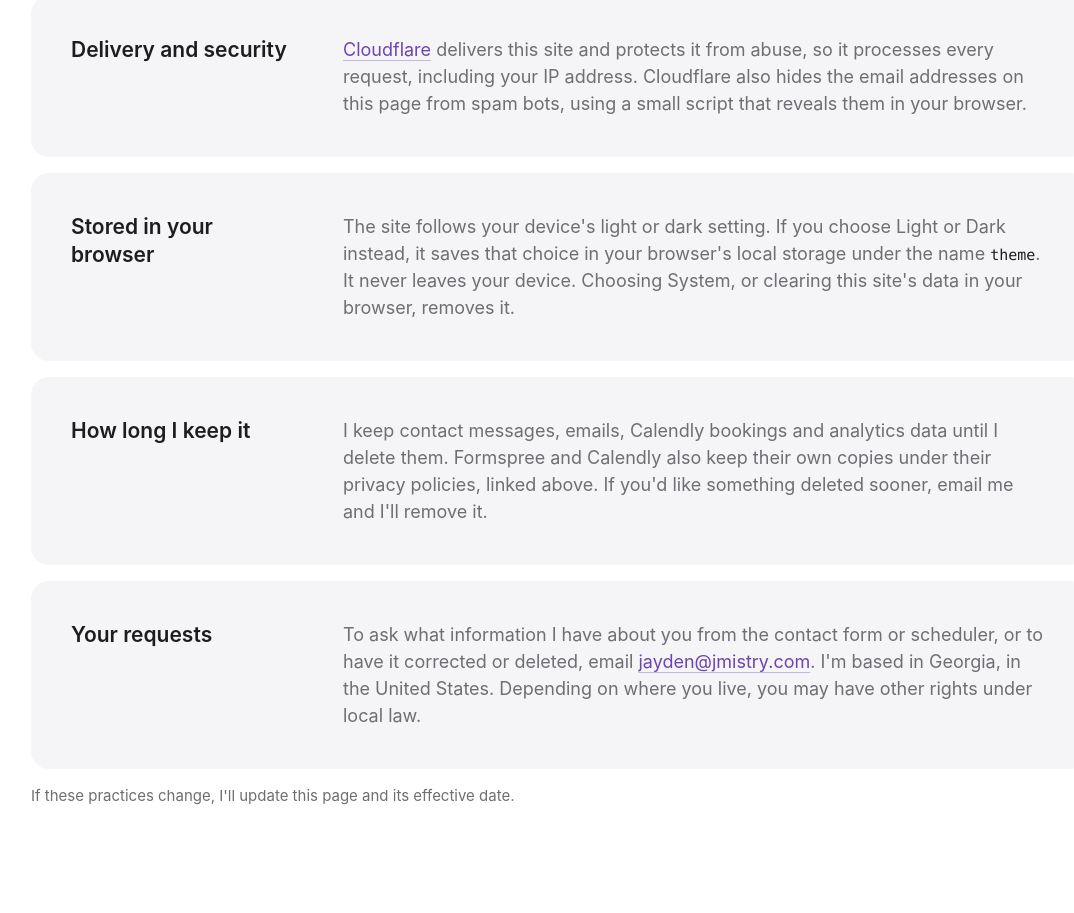
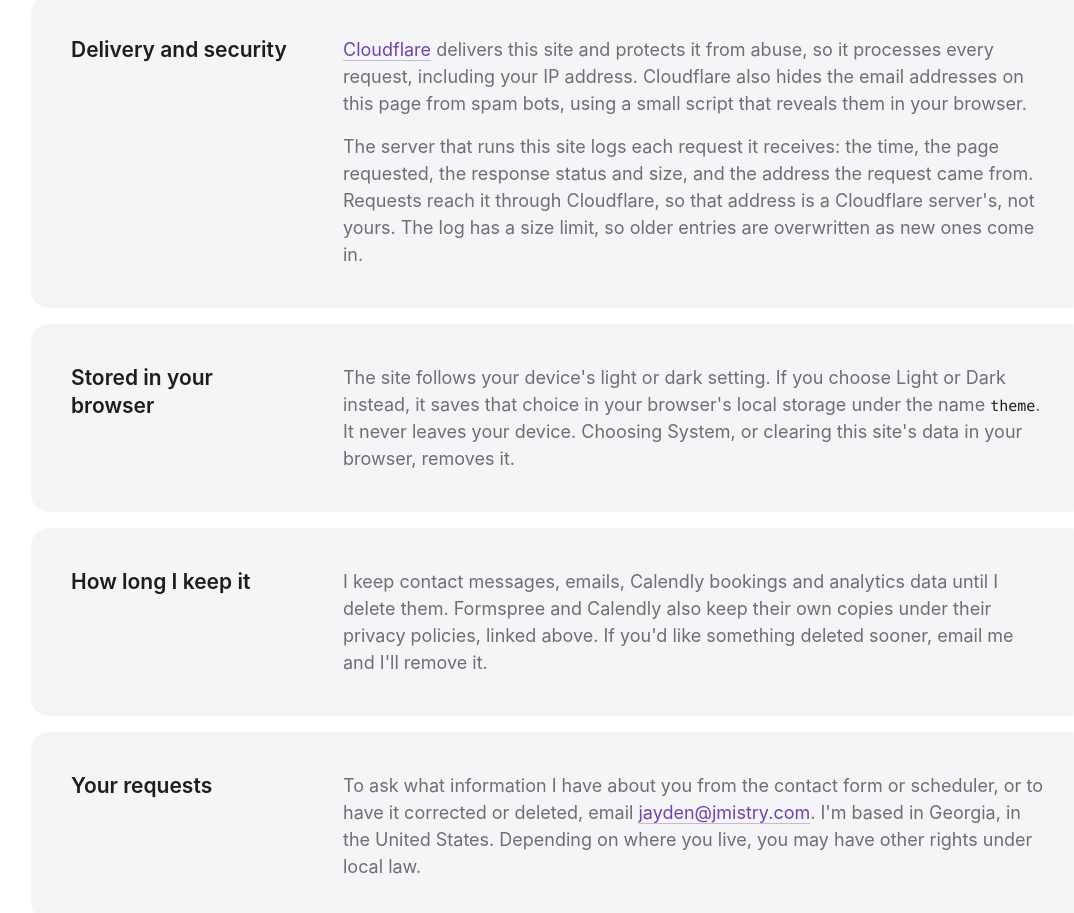
Before and after one commit to jaydenmistry/portfolio, a Next.js app: page /privacy in a window 1280 px wide. Shown: the part 1480-2393 px from the top of the page, without its empty margins (81-1155 px from the left). Built offline with nearby package versions, Linux system fonts and the light colour scheme; no server answers.

Commit message:
describe server logs in privacy notice

```diff
--- a/app/privacy/page.tsx
+++ b/app/privacy/page.tsx
@@ -79,11 +79,19 @@ const sections: { id: string; title: string; body: ReactNode }[] = [
     id: 'delivery',
     title: 'Delivery and security',
     body: (
-      <p>
-        <External href={privacy.links.cloudflare}>Cloudflare</External> delivers this site and protects it from
-        abuse, so it processes every request, including your IP address. Cloudflare also hides the email addresses
-        on this page from spam bots, using a small script that reveals them in your browser.
-      </p>
+      <>
+        <p>
+          <External href={privacy.links.cloudflare}>Cloudflare</External> delivers this site and protects it from
+          abuse, so it processes every request, including your IP address. Cloudflare also hides the email
+          addresses on this page from spam bots, using a small script that reveals them in your browser.
+        </p>
+        <p>
+          The server that runs this site logs each request it receives: the time, the page requested, the response
+          status and size, and the address the request came from. Requests reach it through Cloudflare, so that
+          address is a Cloudflare server&apos;s, not yours. The log has a size limit, so older entries are
+          overwritten as new ones come in.
+        </p>
+      </>
     ),
   },
   {
```
Also changed, not shown: deploy/homelab/README.md, 1 other file (tests, documents, lock files or other folders).
